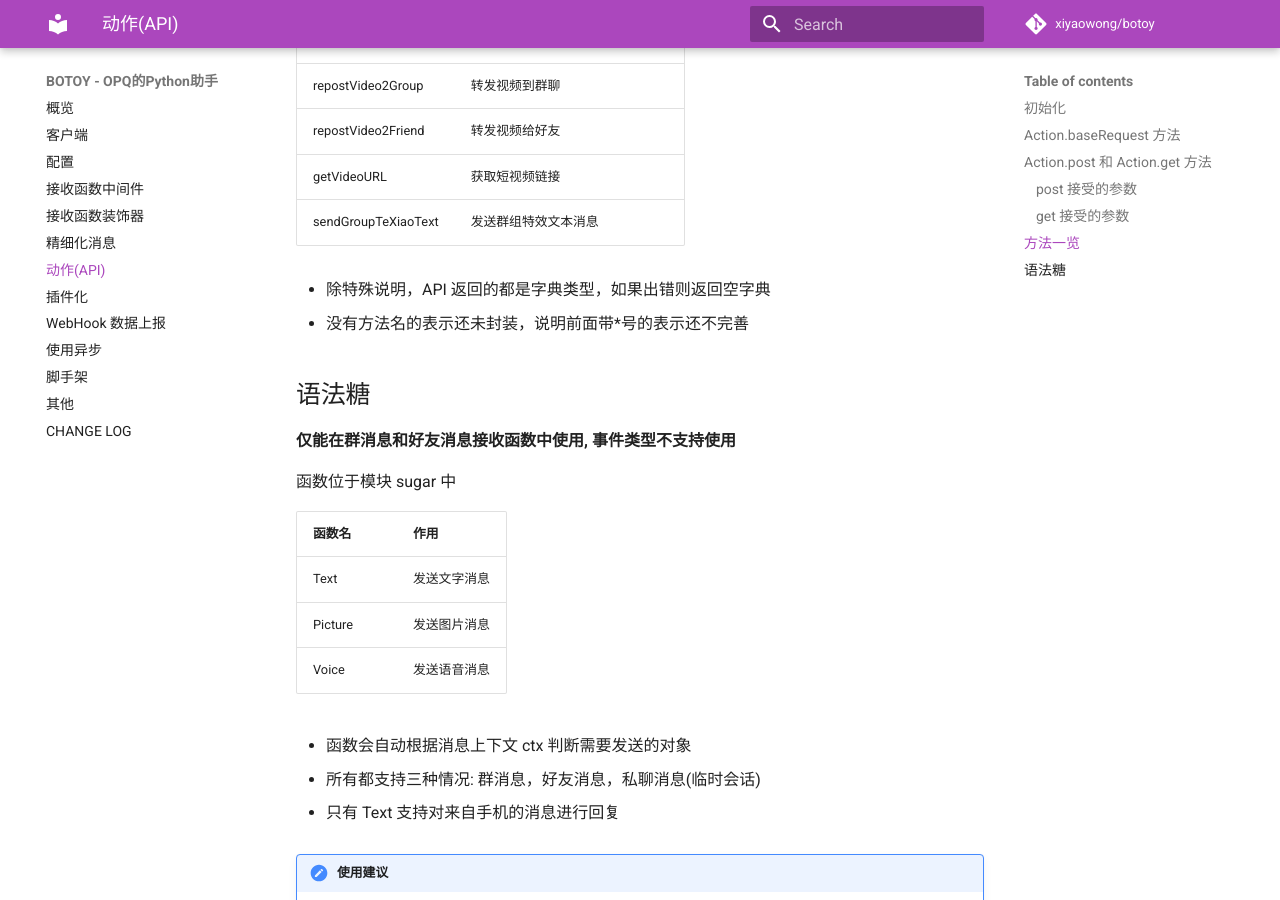
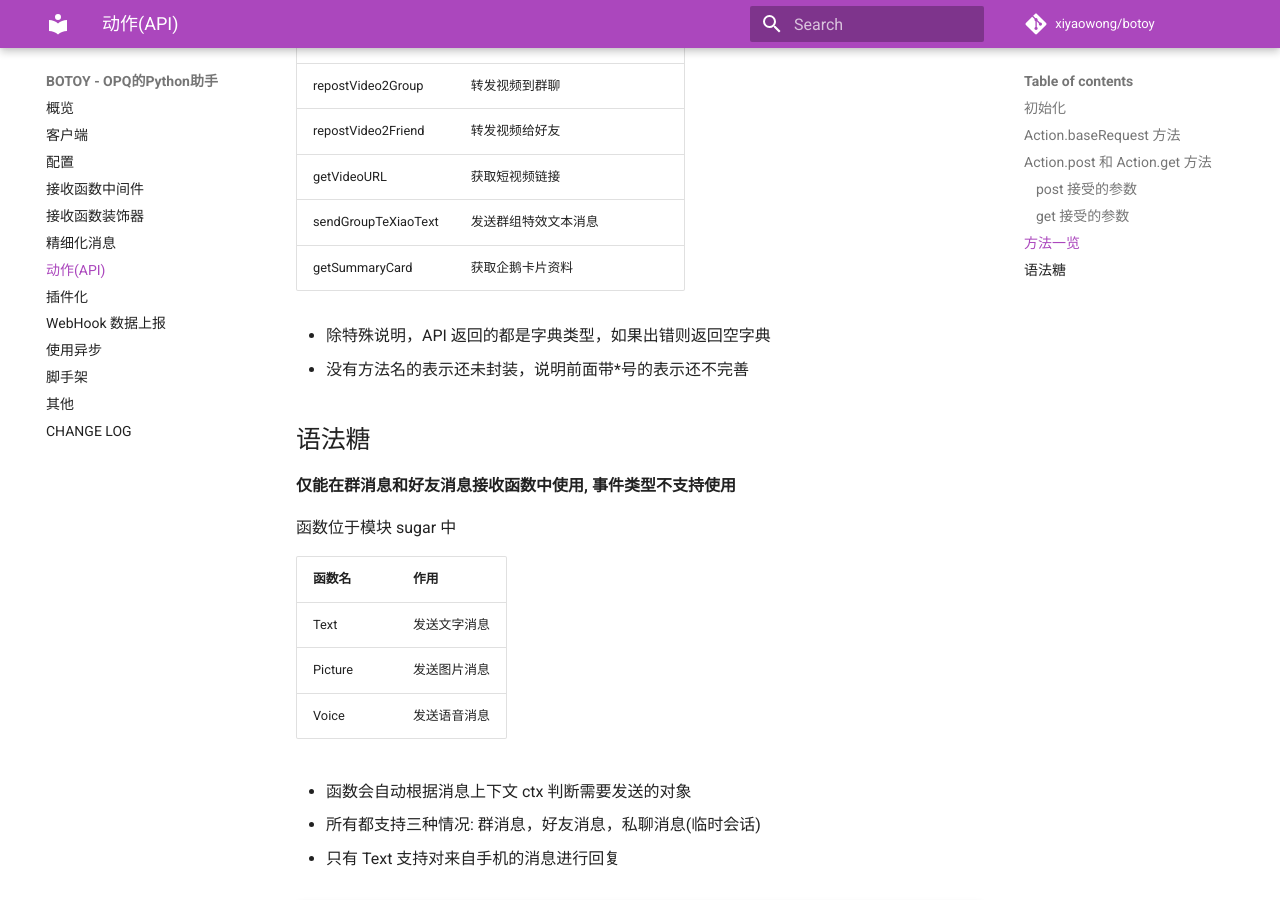
Before and after one commit to opq-osc/botoy, an MkDocs documentation site: the page built from docs/action.md, in a window 1280 px wide and 900 px high, scrolled down 3743 px. Built offline with MkDocs 1.6.1 and Material for MkDocs 9.7.7, drawn with Linux system fonts in a browser that asks for light colours; comment, search, counter and statistics services are not loaded.

Commit message:
docs: getSummaryCard

```diff
--- a/docs/action.md
+++ b/docs/action.md
@@ -105,6 +105,7 @@ port 和 host 的含义和 Botoy 实例中的一致
 | repostVideo2Friend  | 转发视频给好友                   |
 | getVideoURL         | 获取短视频链接                   |
 | sendGroupTeXiaoText | 发送群组特效文本消息             |
+| getSummaryCard      | 获取企鹅卡片资料                 |
 
 - 除特殊说明，API 返回的都是字典类型，如果出错则返回空字典
 - 没有方法名的表示还未封装，说明前面带\*号的表示还不完善
```
